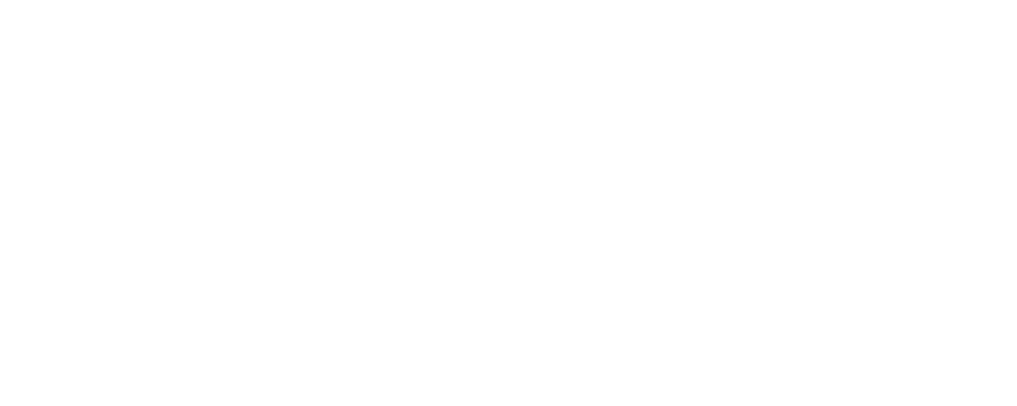
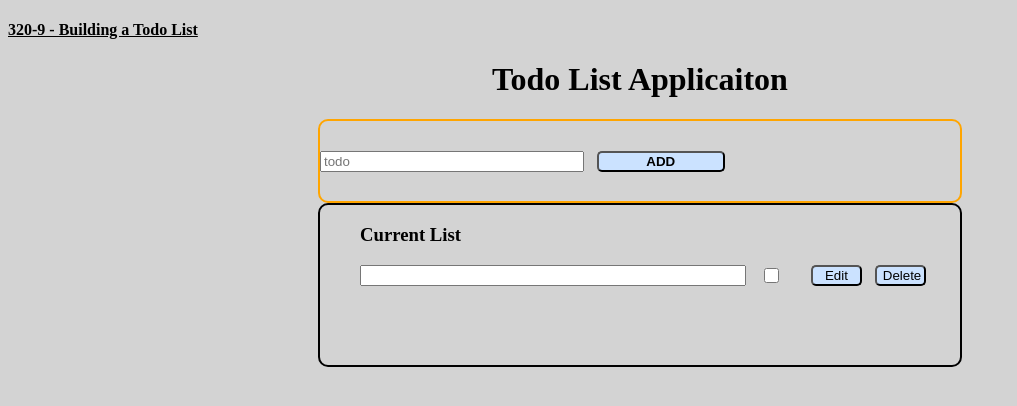
Before and after one commit to Alanimustafa/320-9-Todo-List-React, a React (Vite) app: page / in a window 1280 px wide. Shown: the top 406 px of the page, without its empty margins (0-1017 px from the left). Built offline with nearby package versions, Linux system fonts and the light colour scheme.

Commit message:
Wirefram the project general design

```diff
--- a/src/App.css
+++ b/src/App.css
@@ -0,0 +1,71 @@
+.todoAppAssignment {
+  text-decoration: underline;
+}
+
+.todoAppHeader {
+  justify-self: center;
+}
+
+.todoInputContainer {
+
+  border: orange solid 2px;
+  border-radius: 10px;;
+  width: 50vw;
+  height: 10vh;
+  justify-self: center;
+  align-content: center;
+  justify-items: space-evenly;
+}
+
+.todoInputFiled {
+  width: 20vw;
+
+}
+
+.todoAddBTN {
+  width: 10vw;
+  border-radius: 5px;
+  background-color: rgb(203, 226, 255);
+  margin-left: 1vw;
+  font-weight: bold;
+  cursor: pointer;
+}
+
+.todosData {
+  border: black solid 2px;
+  border-radius: 10px;
+  width: 50vw;
+  min-height: 20vh;
+  max-height: fit-content;
+  justify-self: center;
+
+}
+
+.todolistbollet {
+  display: flex;
+}
+
+.displayTodoListLI {
+  width: 35vw;
+}
+
+.todoCheckBox {
+  margin-left: 15px;
+  width: 25px;
+  cursor: pointer;
+}
+
+.editDeleteBTNS {
+  width: 4vw;
+  margin-left: 5px;
+  border-radius: 5px;
+  background-color: rgb(203, 226, 255);
+  margin-left: 1vw;
+  cursor: pointer;
+}
+.todoJobBTNsContainer {
+  justify-self:right;
+  margin-left: 1vw;
+  width: 15vw;
+  justify-items: center;
+}
--- a/src/App.jsx
+++ b/src/App.jsx
@@ -1,11 +1,35 @@
 import { useState, useReducer } from 'react'
-
+import { initialState } from './Data/data'
 import './App.css'
 
 function App() {
 
   return (
     <>
+      <div className="todoListMainContainer">
+        <h4 className='todoAppAssignment'>320-9 - Building a Todo List</h4>
+        <h1 className='todoAppHeader'>Todo List Applicaiton</h1>
+        <div className="todoInputContainer">
+            <input className='todoInputFiled' type="text" placeholder='todo'/>
+            <button className='todoAddBTN'>ADD</button>
+        </div>
+        <div className="todosData">
+          <ul>
+            <h3>Current List</h3>
+            <li className='todolistbollet'>
+              <input className='displayTodoListLI' type="text" />
+              <input className='todoCheckBox' type="checkbox" />
+              <div className='todoJobBTNsContainer'>
+                  <button className='editDeleteBTNS'>Edit</button>
+                  <button className='editDeleteBTNS'>Delete</button>
+              </div>
+
+
+            </li>
+          </ul>
+
+        </div>
+      </div>
     </>
   )
 }
--- /dev/null
+++ b/src/Data/data.jsx
@@ -0,0 +1,122 @@
+export const initialState = [
+    {
+      "userId": 1,
+      "id": 1,
+      "title": "delectus aut autem",
+      "completed": false
+    },
+    {
+      "userId": 1,
+      "id": 2,
+      "title": "quis ut nam facilis et officia qui",
+      "completed": false
+    },
+    {
+      "userId": 1,
+      "id": 3,
+      "title": "fugiat veniam minus",
+      "completed": false
+    },
+    {
+      "userId": 1,
+      "id": 4,
+      "title": "et porro tempora",
+      "completed": true
+    },
+    {
+      "userId": 1,
+      "id": 5,
+      "title": "laboriosam mollitia et enim quasi adipisci quia provident illum",
+      "completed": false
+    },
+    {
+      "userId": 1,
+      "id": 6,
+      "title": "qui ullam ratione quibusdam voluptatem quia omnis",
+      "completed": false
+    },
+    {
+      "userId": 1,
+      "id": 7,
+      "title": "illo expedita consequatur quia in",
+      "completed": false
+    },
+    {
+      "userId": 1,
+      "id": 8,
+      "title": "quo adipisci enim quam ut ab",
+      "completed": true
+    },
+    {
+      "userId": 1,
+      "id": 9,
+      "title": "molestiae perspiciatis ipsa",
+      "completed": false
+    },
+    {
+      "userId": 1,
+      "id": 10,
+      "title": "illo est ratione doloremque quia maiores aut",
+      "completed": true
+    },
+    {
+      "userId": 1,
+      "id": 11,
+      "title": "vero rerum temporibus dolor",
+      "completed": true
+    },
+    {
+      "userId": 1,
+      "id": 12,
+      "title": "ipsa repellendus fugit nisi",
+      "completed": true
+    },
+    {
+      "userId": 1,
+      "id": 13,
+      "title": "et doloremque nulla",
+      "completed": false
+    },
+    {
+      "userId": 1,
+      "id": 14,
+      "title": "repellendus sunt dolores architecto voluptatum",
+      "completed": true
+    },
+    {
+      "userId": 1,
+      "id": 15,
+      "title": "ab voluptatum amet voluptas",
+      "completed": true
+    },
+    {
+      "userId": 1,
+      "id": 16,
+      "title": "accusamus eos facilis sint et aut voluptatem",
+      "completed": true
+    },
+    {
+      "userId": 1,
+      "id": 17,
+      "title": "quo laboriosam deleniti aut qui",
+      "completed": true
+    },
+    {
+      "userId": 1,
+      "id": 18,
+      "title": "dolorum est consequatur ea mollitia in culpa",
+      "completed": false
+    },
+    {
+      "userId": 1,
+      "id": 19,
+      "title": "molestiae ipsa aut voluptatibus pariatur dolor nihil",
+      "completed": true
+    },
+    {
+      "userId": 1,
+      "id": 20,
+      "title": "ullam nobis libero sapiente ad optio sint",
+      "completed": true
+    }
+  ];
--- a/src/index.css
+++ b/src/index.css
@@ -0,0 +1,3 @@
+body {
+  background-color: lightgray;
+}
```
